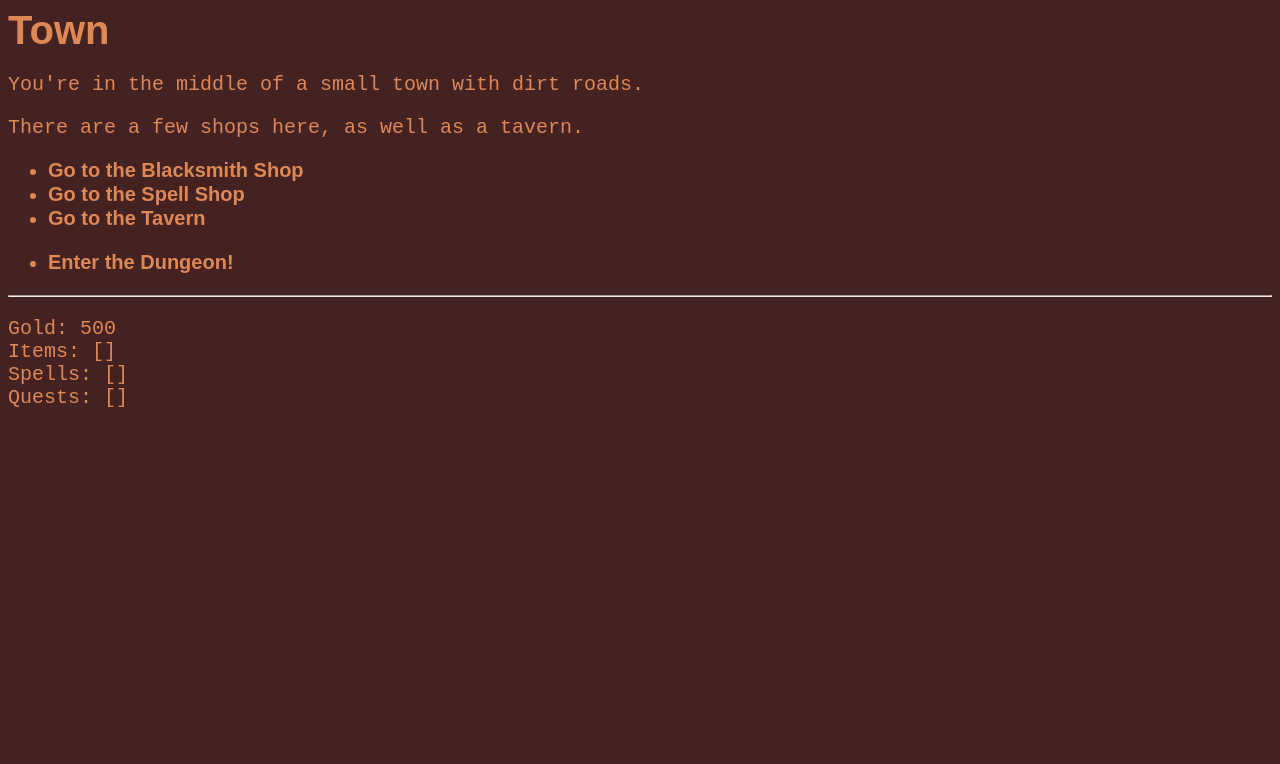
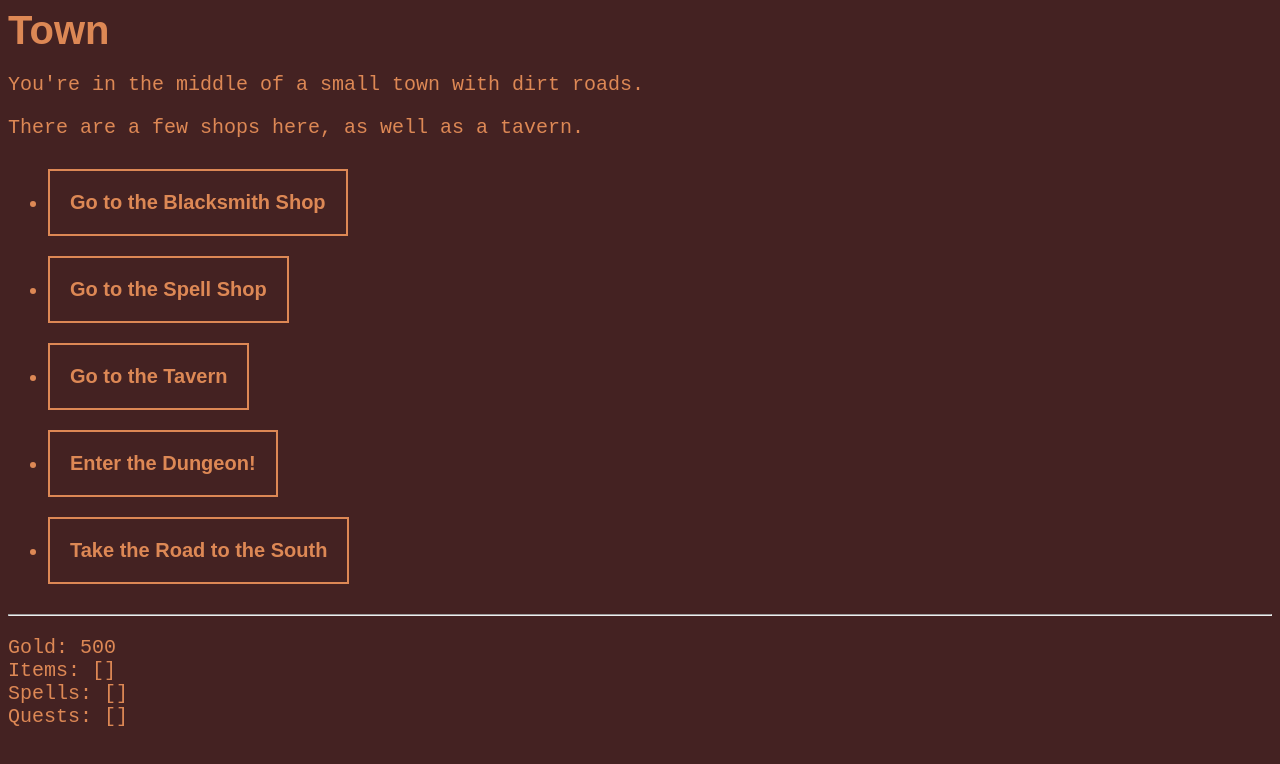
Before and after one commit to jwbutler/cyoa-new, a Preact app: page / in a window 1280 px wide. Shown: the top 764 px of the page. Built offline with nearby package versions, Linux system fonts and the light colour scheme.

Commit message:
the Road to the South

```diff
--- a/src/engine/api/api.ts
+++ b/src/engine/api/api.ts
@@ -10,13 +10,14 @@ export type Player = Readonly<{
 
 export type GameApi = {
   scene: string,
-  setScene: (scene: string) => void,
+  moveTo: (scene: string) => void,
   player: Player,
   message: string | null,
   setMessage: (message: string | null) => void,
   buyItem: (itemName: string, cost: number) => void,
   buySpell: (spellName: string, cost: number) => void,
-  acceptQuest: (questName: string) => void
+  acceptQuest: (questName: string) => void,
+  gameOver: () => void
 };
 
 type Props = Readonly<{
@@ -65,17 +66,27 @@ export const useApi = (props: Props): GameApi => {
     setMessage(`Accepted quest: ${questName}`);
   };
 
+  const moveTo = (sceneName: string) => {
+    setScene(sceneName);
+    setMessage(null);
+  };
+
+  const handleGameOver = () => {
+    alert('Game over!');
+    setPlayer(initialPlayer);
+    setScene(props.scene);
+    setMessage(null);
+  };
+
   return {
     scene,
-    setScene: (sceneName: string | null) => {
-      setScene(sceneName);
-      setMessage(null);
-    },
+    moveTo,
     player: player!,
     message,
     setMessage,
     buyItem,
     buySpell,
-    acceptQuest
+    acceptQuest,
+    gameOver: handleGameOver
   };
 };
--- a/src/engine/components/Engine.tsx
+++ b/src/engine/components/Engine.tsx
@@ -27,15 +27,14 @@ export const Engine = ({ scenes, initialScene, player, Container }: Props) => {
   });
 
   const Scene = checkNotNull(scenes[api.scene]);
-  const content = <Scene api={api} />;
+  const scene = <Scene />;
+  const content = (Container)
+    ? <Container>{scene}</Container>
+    : scene;
 
   return (
     <ApiContext.Provider value={api}>
-      {
-        (Container)
-          ? <Container>{content}</Container>
-          : content
-      }
+      {content}
     </ApiContext.Provider>
   );
 };
--- a/src/engine/components/Link.css
+++ b/src/engine/components/Link.css
@@ -1,16 +1,20 @@
 .link {
-  color: var(--color-link);
+  color: var(--color-text);
   font-family: sans-serif;
   font-weight: bold;
   text-decoration: none;
   cursor: pointer;
+  border: 2px solid var(--color-text);
+  padding: 1em;
+  margin: 0.5em 0;
+  display: inline-block;
 }
 
 .link:visited {
-  color: var(--color-link);
+  color: var(--color-text);
 }
 
 .link:hover,.link:active {
-  color: var(--color-link-active);
+  color: var(--color-text);
   text-decoration: underline;
 }
--- a/src/engine/components/Link.tsx
+++ b/src/engine/components/Link.tsx
@@ -18,7 +18,7 @@ export const Link = ({ to, onClick, children }: Props) => {
       onClick={e => {
         onClick?.();
         if (to) {
-          api.setScene(to);
+          api.moveTo(to);
         }
         e.preventDefault();
       }}
--- a/src/game/components/Scene.tsx
+++ b/src/game/components/Scene.tsx
@@ -10,7 +10,7 @@ type Props = Readonly<{
 
 export const Scene = ({ title, children }: Props) => {
   const api = useContext(ApiContext);
-  console.log(`message=${api.message}`);
+
   return (
     <div className="scene">
       <div className="title">
--- /dev/null
+++ b/src/game/scenes/RoadToTheSouth.tsx
@@ -0,0 +1,24 @@
+import { useContext } from 'preact/compat';
+import { ApiContext } from '../../engine/api/ApiContext';
+import { Scene } from '../components/Scene';
+import { Link } from '../../engine/components/Link';
+
+type Props = Readonly<{}>;
+
+export const RoadToTheSouth = ({}: Props) => {
+  const api = useContext(ApiContext);
+
+  return (
+    <Scene title="Road to the South">
+      <p>
+        The Road to the South is impassible.
+        Absolutely impossible to pass. Impassible.
+      </p>
+      <p>
+        <Link onClick={() => api.gameOver()}>
+          GAME OVER
+        </Link>
+      </p>
+    </Scene>
+  );
+};
--- a/src/game/scenes/Town.tsx
+++ b/src/game/scenes/Town.tsx
@@ -25,11 +25,14 @@ export const Town = ({}: Props) => {
             Go to the Tavern
           </Link>
         </li>
-      </ul>
-      <ul>
         <li>
           <Link to="dungeon">
             Enter the Dungeon!
+          </Link>
+        </li>
+        <li>
+          <Link to="road_to_the_south">
+            Take the Road to the South
           </Link>
         </li>
       </ul>
--- a/src/index.css
+++ b/src/index.css
@@ -1,11 +1,6 @@
 :root {
-  /*--color-text: hsl(225, 60%, 80%);
-  --color-background: hsl(270, 45%, 15%);
-  --color-link-active: hsl(240, 90%, 70%);*/
   --color-text: #d85;
   --color-background: #422;
-  --color-link: var(--color-text);
-  --color-link-active: var(--color-text);
 }
 
 body {
--- a/src/index.tsx
+++ b/src/index.tsx
@@ -9,10 +9,12 @@ import { TavernFarmer } from './game/scenes/TavernFarmer';
 import { Container } from './game/components/Container';
 import { Dungeon } from './game/scenes/Dungeon';
 import { type ComponentChild, render } from 'preact';
+import { RoadToTheSouth } from './game/scenes/RoadToTheSouth';
 
 type SceneName =
   | 'blacksmith'
   | 'dungeon'
+  | 'road_to_the_south'
   | 'spell_shop'
   | 'tavern'
   | 'tavern_bartender'
@@ -23,6 +25,7 @@ type SceneName =
 const scenes: Record<SceneName, ComponentChild> = {
   'blacksmith': Blacksmith,
   'dungeon': Dungeon,
+  'road_to_the_south': RoadToTheSouth,
   'spell_shop': SpellShop,
   'tavern': Tavern,
   'tavern_bartender': TavernBartender,
```
